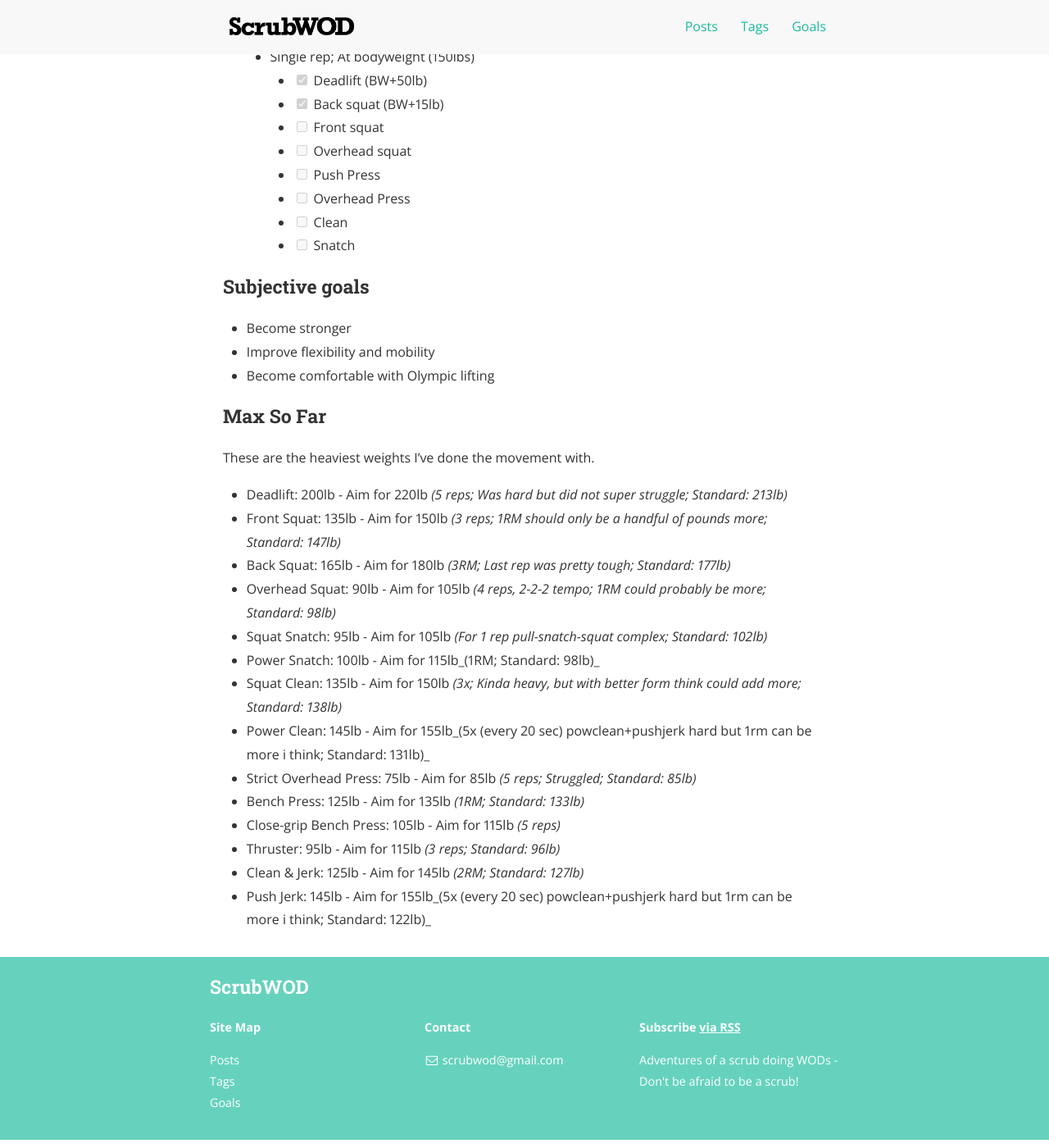
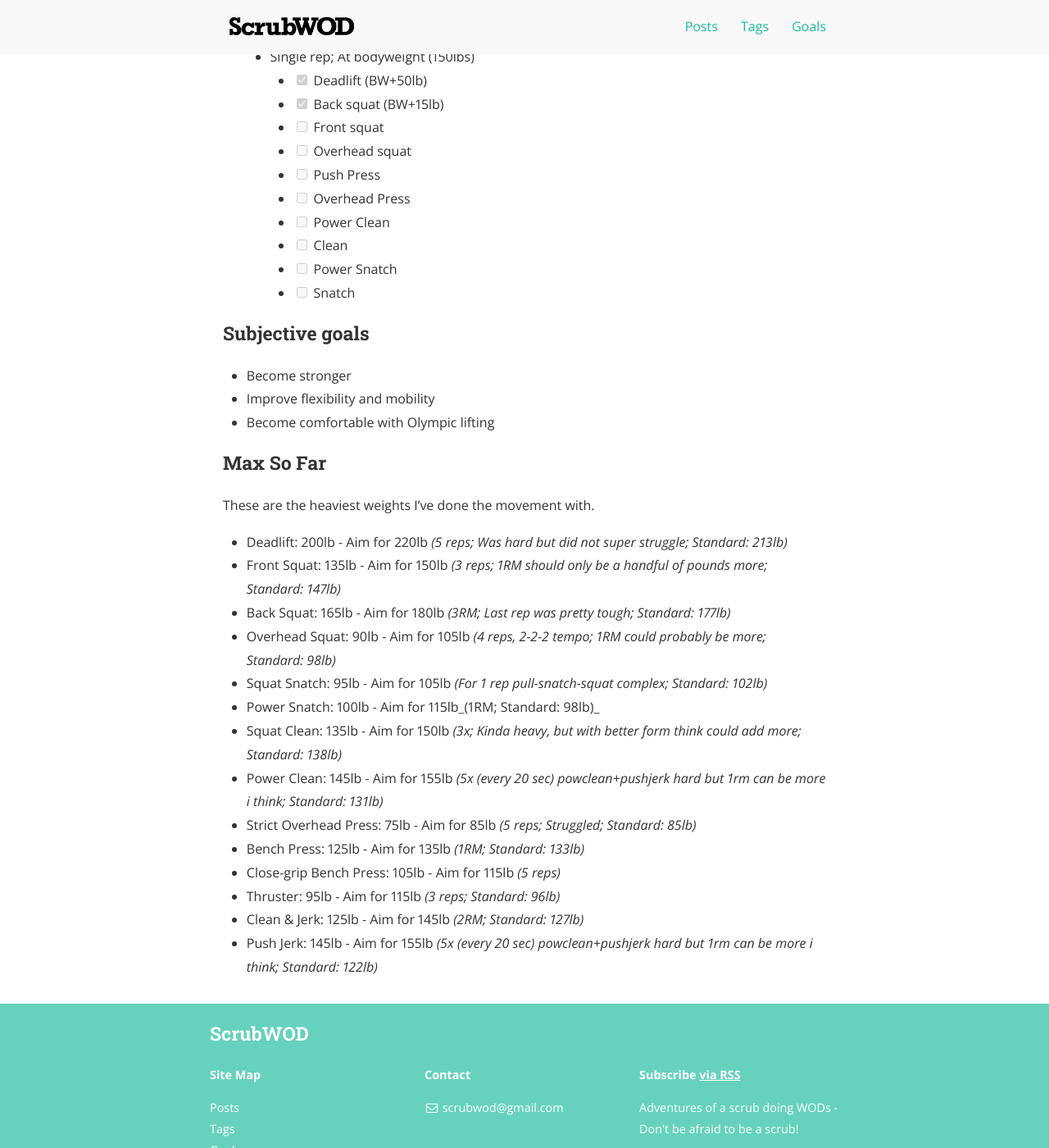
Before and after one commit to scrubwod/scrubwod.github.io, a Jekyll site: the page built from goals.md, in a window 1280 px wide and 1400 px high, scrolled down 430 px. Shown: the whole window at 82% size. Built offline with Jekyll 4.4.1, drawn with Linux system fonts in a browser that asks for light colours; nearby versions of some CDN libraries.

Commit message:
[GOALS] Add power moves to BW goals

```diff
--- a/goals.md
+++ b/goals.md
@@ -21,7 +21,9 @@
         - [ ] Overhead squat
         - [ ] Push Press
         - [ ] Overhead Press
+        - [ ] Power Clean
         - [ ] Clean
+        - [ ] Power Snatch
         - [ ] Snatch
 
 
@@ -42,10 +44,10 @@
 - Squat Snatch: 95lb - Aim for 105lb _(For 1 rep pull-snatch-squat complex; Standard: 102lb)_
 - Power Snatch: 100lb - Aim for 115lb_(1RM; Standard: 98lb)_
 - Squat Clean: 135lb - Aim for 150lb _(3x; Kinda heavy, but with better form think could add more; Standard: 138lb)_
-- Power Clean: 145lb - Aim for 155lb_(5x (every 20 sec) powclean+pushjerk hard but 1rm can be more i think; Standard: 131lb)_
+- Power Clean: 145lb - Aim for 155lb _(5x (every 20 sec) powclean+pushjerk hard but 1rm can be more i think; Standard: 131lb)_
 - Strict Overhead Press: 75lb - Aim for 85lb _(5 reps; Struggled; Standard: 85lb)_
 - Bench Press: 125lb - Aim for 135lb _(1RM; Standard: 133lb)_
 - Close-grip Bench Press: 105lb - Aim for 115lb _(5 reps)_
 - Thruster: 95lb - Aim for 115lb _(3 reps; Standard: 96lb)_
 - Clean & Jerk: 125lb - Aim for 145lb _(2RM; Standard: 127lb)_
-- Push Jerk: 145lb - Aim for 155lb_(5x (every 20 sec) powclean+pushjerk hard but 1rm can be more i think; Standard: 122lb)_
+- Push Jerk: 145lb - Aim for 155lb _(5x (every 20 sec) powclean+pushjerk hard but 1rm can be more i think; Standard: 122lb)_
```
